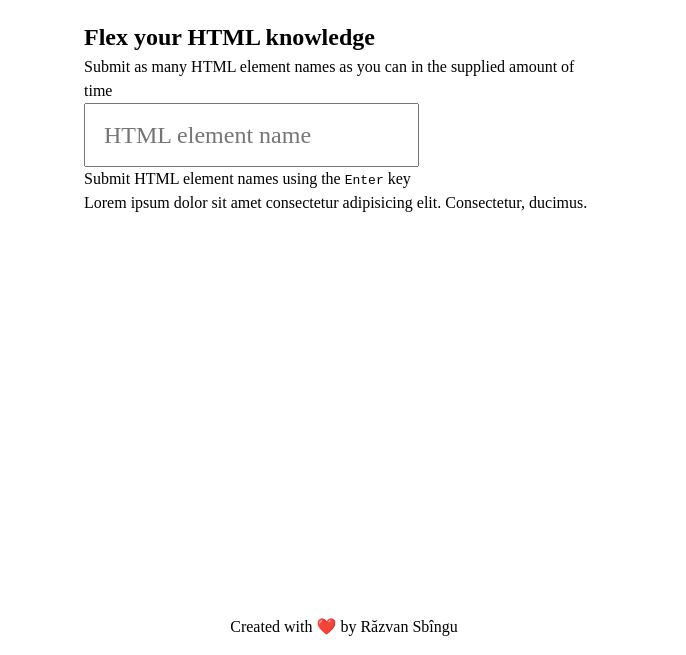
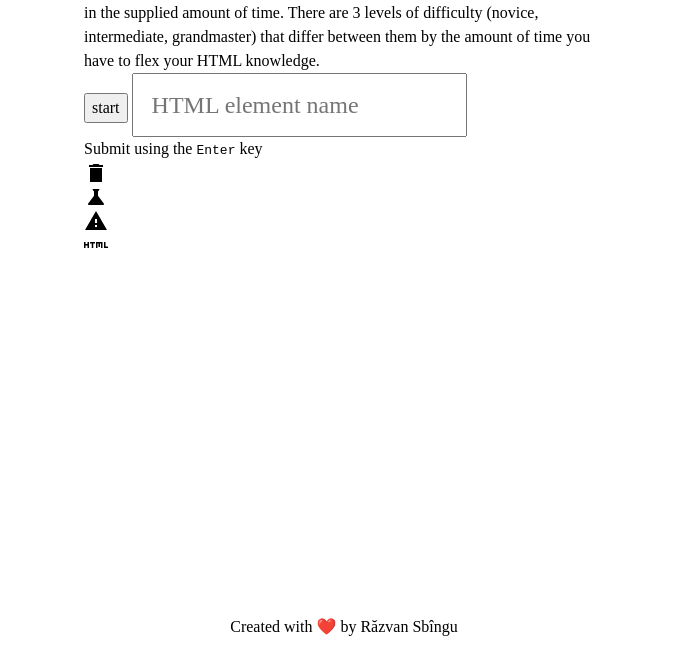
Before and after one commit to srzvan/html-elements-bonanza, a website built with Parcel: page src/index.html in a window 1280 px wide. Shown: the part 145-800 px from the top of the page, without its empty margins (296-982 px from the left). Built offline with nearby package versions, Linux system fonts and the light colour scheme.

Commit message:
index.html - improve markup

```diff
--- a/src/index.html
+++ b/src/index.html
@@ -12,16 +12,42 @@
 
 <body>
   <header>
-    <h1>HTML Elements Bonanza</h1>
+    <p><span class="tag">HTML</span> Elements Bonanza</p>
   </header>
 
   <main>
-    <h2>Flex your HTML knowledge</h2>
-    <p>Submit as many HTML element names as you can in the supplied amount of time</p>
+    <p>This is a game where you must name as many <span class="tag">HTML</span> elements (tags) as you can in the
+      supplied amount of time.
+      There are
+      3 levels of difficulty (novice, intermediate, grandmaster) that differ between them by the amount of time you have
+      to
+      flex your <span class="tag">HTML</span> knowledge.</p>
 
+    <button class="start">start</button>
     <input type="text" placeholder="HTML element name">
-    <p>Submit HTML element names using the <kbd>Enter</kbd> key</p>
-    Lorem ipsum dolor sit amet consectetur adipisicing elit. Consectetur, ducimus.
+    <p>Submit using the <kbd>Enter</kbd> key</p>
+
+    <div class="progress">
+      <p class="total"></p>
+      <div class="categories">
+        <p class="deprecated">
+          <img class="icon" src="./assets/delete_black_24dp.svg">
+          </img>
+        </p>
+        <p class="experimental">
+          <img class="icon" src="./assets/science_black_24dp.svg">
+          </img>
+        </p>
+        <p class="non-standard">
+          <img class="icon" src="./assets/warning_black_24dp.svg">
+          </img>
+        </p>
+        <p class="standard">
+          <img class="icon" src="./assets/html_black_24dp.svg">
+          </img>
+        </p>
+      </div>
+    </div>
   </main>
 
   <footer>
```
